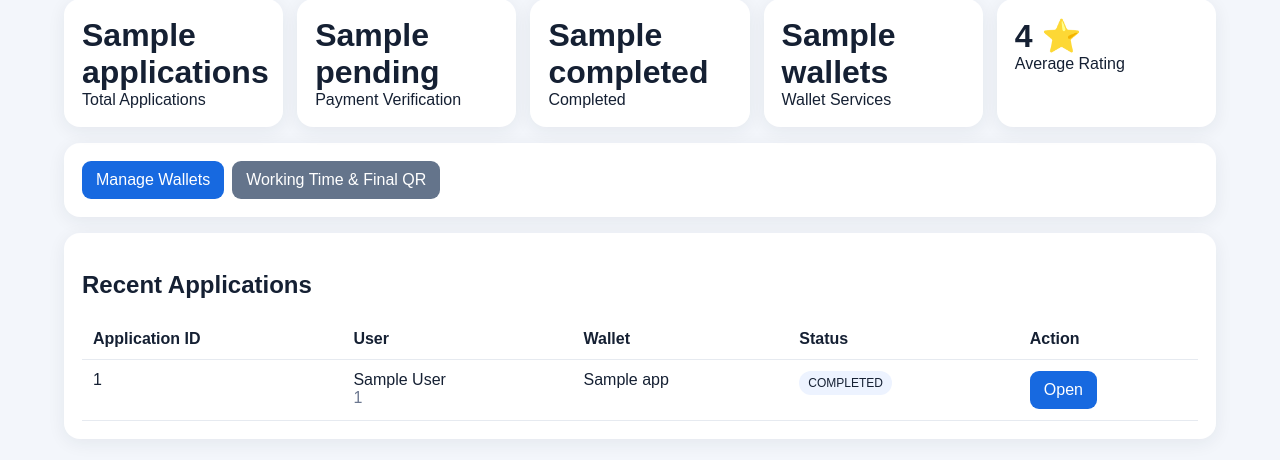
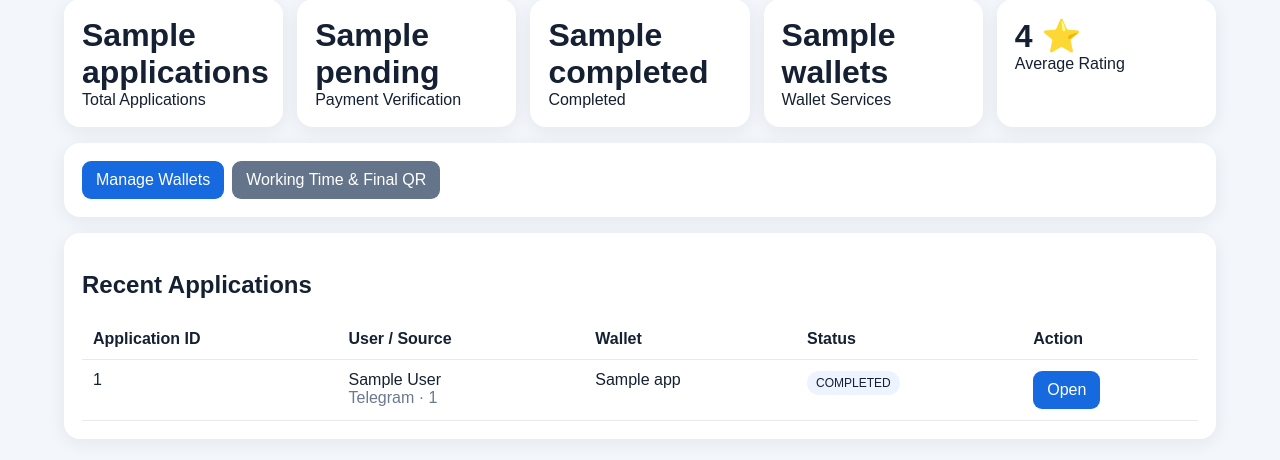
Before and after one commit to yayapaycare-afk/ibw-professional-bot, a FastAPI app: template app/templates/dashboard.html in a window 1280 px wide. Shown: the part 238-698 px from the top of the page. Run offline with FastAPI, Linux system fonts and the light colour scheme; the template is opened without the code that fills it: most values are stand-ins (such as "Sample title", 1, 10 or a date in 2020).

Commit message:
Add files via upload

```diff
--- a/app/templates/application.html
+++ b/app/templates/application.html
@@ -91,7 +91,7 @@
   </form>
 </div>
 
-<div class="card">
+{% if a.source != "WEBSITE" %}<div class="card">
   <h2>✉️ Send Custom Message</h2>
   <p class="muted">Is message se application status change nahi hoga.</p>
   {% if request.query_params.get('message_sent') == '1' %}
@@ -108,7 +108,7 @@
     <textarea name="message_text" rows="6" maxlength="3500" placeholder="Apna message yahan type karein..." required></textarea>
     <button type="submit">Send Message</button>
   </form>
-</div>
+</div>{% endif %}
 
 <div class="card">
   <h2>Status History</h2>
--- a/app/templates/dashboard.html
+++ b/app/templates/dashboard.html
@@ -2,5 +2,5 @@
 <h1>Admin Dashboard</h1>{% if removed_drafts %}<p class="success">{{removed_drafts}} purane Draft records safely remove kiye gaye.</p>{% endif %}<p class="muted">Working Hours: <b>{{working_hours}}</b> · Service: <b>{{'Available' if service_available else 'Unavailable'}}</b></p>
 <div class="grid"><div class="card"><p class="stat">{{counts.applications}}</p><span>Total Applications</span></div><div class="card"><p class="stat">{{counts.pending}}</p><span>Payment Verification</span></div><div class="card"><p class="stat">{{counts.completed}}</p><span>Completed</span></div><div class="card"><p class="stat">{{counts.wallets}}</p><span>Wallet Services</span></div><div class="card"><p class="stat">{{avg_rating}} ⭐</p><span>Average Rating</span></div></div>
 <div class="card"><div class="actions"><a class="btn" href="/admin/wallets">Manage Wallets</a><a class="btn secondary" href="/admin/settings">Working Time & Final QR</a></div></div>
-<div class="card"><h2>Recent Applications</h2><div class="table-wrap"><table><thead><tr><th>Application ID</th><th>User</th><th>Wallet</th><th>Status</th><th>Action</th></tr></thead><tbody>{% for a,w,u in apps %}<tr><td>{{a.application_id or 'Draft'}}</td><td>{{u.full_name}}<br><span class="muted">{{u.telegram_id}}</span></td><td>{{w.name}}</td><td><span class="badge">{{a.status}}</span></td><td><a class="btn" href="/admin/application/{{a.id}}">Open</a></td></tr>{% else %}<tr><td colspan="5" class="muted">No applications yet.</td></tr>{% endfor %}</tbody></table></div></div>
+<div class="card"><h2>Recent Applications</h2><div class="table-wrap"><table><thead><tr><th>Application ID</th><th>User / Source</th><th>Wallet</th><th>Status</th><th>Action</th></tr></thead><tbody>{% for a,w,u in apps %}<tr><td>{{a.application_id or 'Draft'}}</td><td>{{u.full_name}}<br><span class="muted">{{ "Website" if a.source == "WEBSITE" else "Telegram" }}{% if a.source == "WEBSITE" and a.customer_mobile %} · {{a.customer_mobile}}{% else %} · {{u.telegram_id}}{% endif %}</span></td><td>{{w.name}}</td><td><span class="badge">{{a.status}}</span></td><td><a class="btn" href="/admin/application/{{a.id}}">Open</a></td></tr>{% else %}<tr><td colspan="5" class="muted">No applications yet.</td></tr>{% endfor %}</tbody></table></div></div>
 {% endblock %}
```
